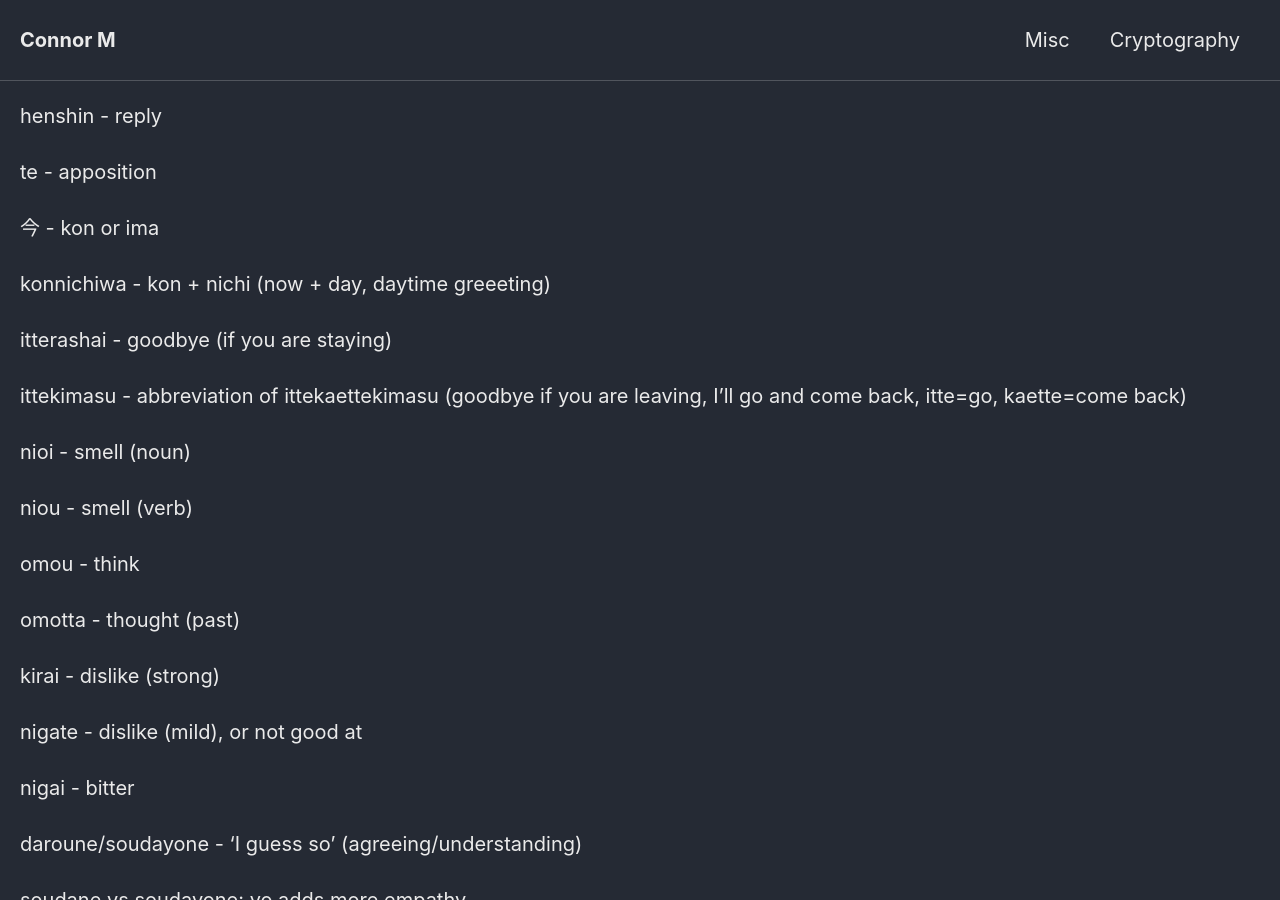
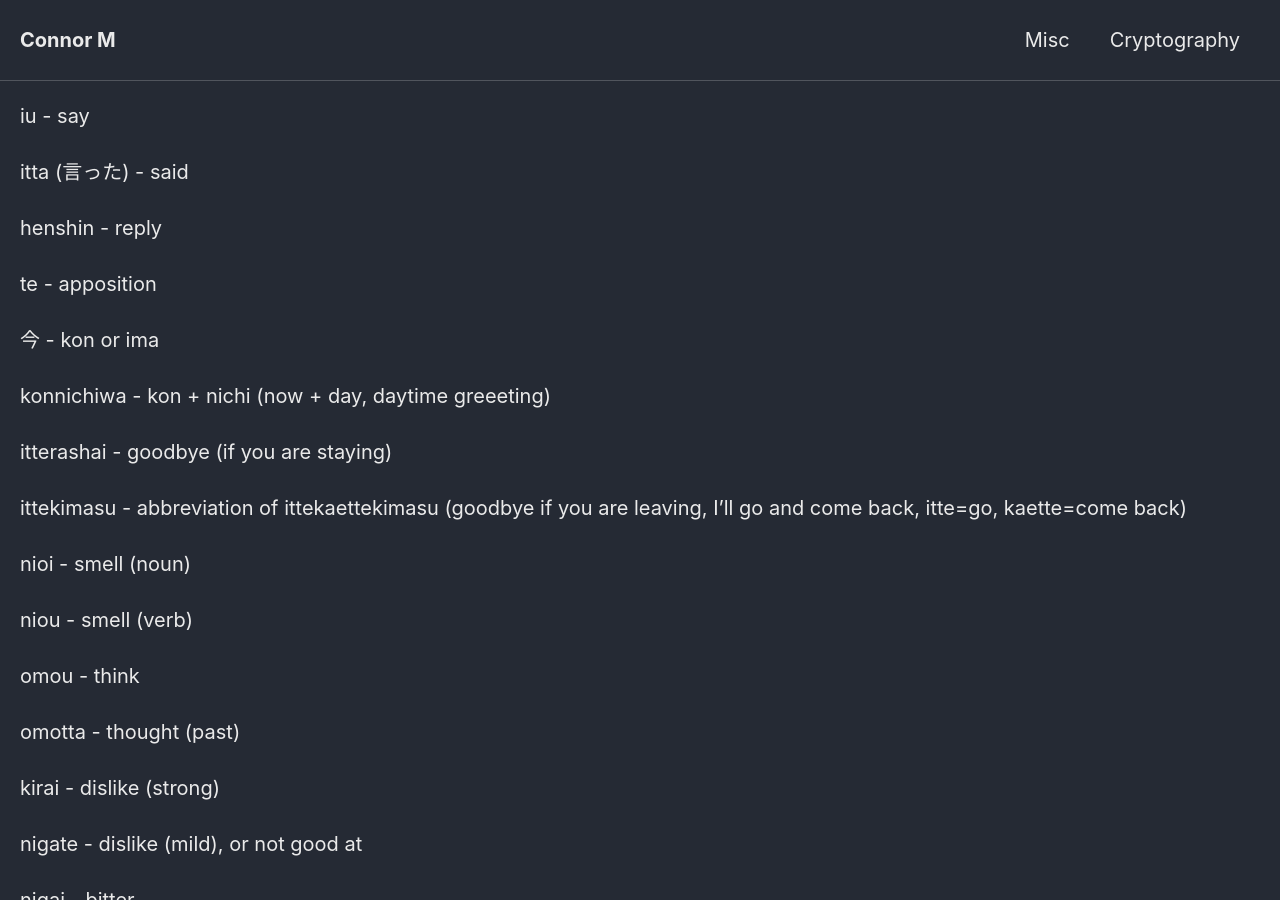
Before and after one commit to Connor-McCartney/Connor-McCartney.github.io, a Jekyll site: the page built from _pages/misc/japanese.md, in a window 1280 px wide and 900 px high. Built offline with Jekyll 4.4.1, drawn with Linux system fonts in a browser that asks for light colours; cached includes are drawn as plain includes; our own code applies the rules of GitHub Pages for plain Markdown files.

Commit message:
Update japanese.md

```diff
--- a/_pages/misc/japanese.md
+++ b/_pages/misc/japanese.md
@@ -1,3 +1,7 @@
+iu - say
+
+itta (言った) - said
+
 henshin - reply
 
 te - apposition
```
